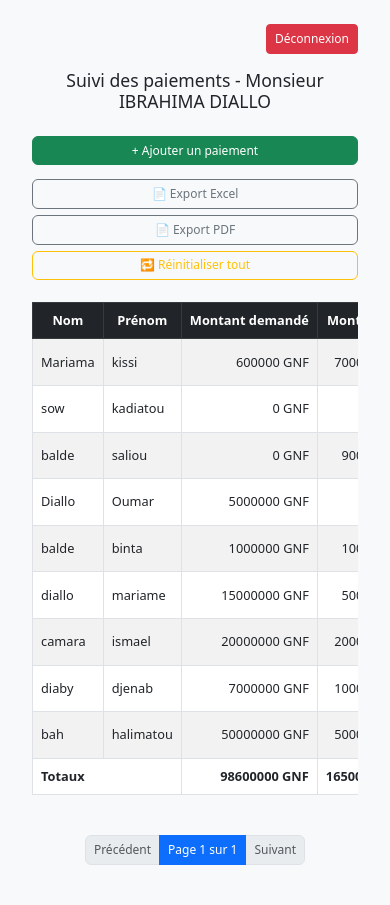
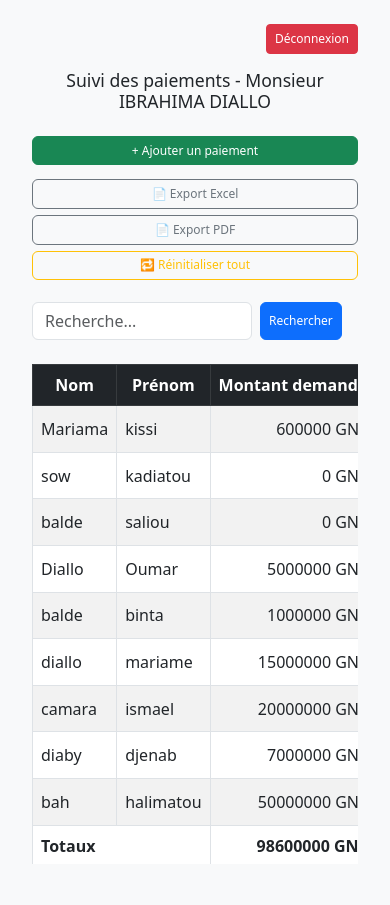
Before and after one commit to Kadialiou/Suivi-Paiements, a Django app: page / in a window 390 px wide. After the commit the page ends 864 px from the top, so only its background shows below. Run offline with Django 5.2, Linux system fonts and the light colour scheme; a user stored in the database is signed in; data comes from the database, SQL or seed files in the repository; both versions use the stored data as it was after the commit; some libraries are stand-ins or nearby versions.

Commit message:
Mise à jour des vues et du templates pour la recherche et l'affichage mobile

```diff
--- a/paiements/templates/paiements/liste.html
+++ b/paiements/templates/paiements/liste.html
@@ -1,3 +1,4 @@
+<!-- filepath: c:\Users\pc\Desktop\suivi_paiements\paiements\templates\paiements\liste.html -->
 <!DOCTYPE html>
 <html lang="fr">
 <head>
@@ -6,47 +7,25 @@
     <title>Suivi des paiements - Monsieur IBRAHIMA DIALLO</title>
     <link href="https://cdn.jsdelivr.net/npm/bootstrap@5.3.0/dist/css/bootstrap.min.css" rel="stylesheet" />
     <style>
-        th, td {
-            white-space: nowrap;
+        th, td { white-space: nowrap; }
+        .table-scroll {
+            max-height: 500px;
+            overflow-y: auto;
+            display: block;
         }
-
-        .btn {
-            font-size: 0.9rem;
+        .table-scroll table {
+            width: 100%;
+            margin-bottom: 0;
         }
-
+        .btn { font-size: 0.9rem; }
         @media (max-width: 576px) {
-            .container-fluid {
-                padding-left: 0;
-                padding-right: 0;
-            }
-
-            h2 {
-                font-size: 1.1rem;
-                text-align: center;
-            }
-
-            .table-responsive {
-                font-size: 0.8rem;
-            }
-
-            th, td {
-                padding: 0.3rem 0.5rem;
-            }
-
-            .btn, .page-link {
-                font-size: 0.75rem !important;
-                padding: 0.3rem 0.5rem !important;
-            }
-
-            .d-flex.flex-column.flex-md-row {
-                flex-direction: column !important;
-                align-items: stretch !important;
-            }
-
-            .d-flex.flex-column.flex-md-row .btn {
-                width: 100%;
-                margin-bottom: 6px;
-            }
+            .container-fluid { padding-left: 0; padding-right: 0; }
+            h2 { font-size: 1.1rem; text-align: center; }
+            .table-responsive { font-size: 0.8rem; }
+            th, td { padding: 0.3rem 0.5rem; }
+            .btn, .page-link { font-size: 0.75rem !important; padding: 0.3rem 0.5rem !important; }
+            .d-flex.flex-column.flex-md-row { flex-direction: column !important; align-items: stretch !important; }
+            .d-flex.flex-column.flex-md-row .btn { width: 100%; margin-bottom: 6px; }
         }
     </style>
 </head>
@@ -71,8 +50,14 @@
             </div>
         </div>
 
-        <!-- Tableau -->
-        <div class="table-responsive">
+        <!-- Barre de recherche -->
+        <form method="get" class="mb-4 d-flex gap-2 flex-wrap">
+            <input type="text" name="q" class="form-control" style="max-width:220px;" placeholder="Recherche..." value="{{ query }}">
+            <button type="submit" class="btn btn-primary">Rechercher</button>
+        </form>
+
+        <!-- Tableau unique avec scroll vertical -->
+        <div class="table-scroll">
             <table class="table table-bordered table-striped align-middle w-100">
                 <thead class="table-dark text-center">
                     <tr>
@@ -118,37 +103,6 @@
                 </tfoot>
             </table>
         </div>
-
-        <!-- Pagination -->
-        <nav aria-label="Pagination" class="d-flex justify-content-center mt-4">
-            <ul class="pagination">
-                {% if paiements.has_previous %}
-                    <li class="page-item">
-                        <a class="page-link" href="?page={{ paiements.previous_page_number }}">Précédent</a>
-                    </li>
-                {% else %}
-                    <li class="page-item disabled">
-                        <span class="page-link">Précédent</span>
-                    </li>
-                {% endif %}
-
-                <li class="page-item active" aria-current="page">
-                    <span class="page-link">
-                        Page {{ paiements.number }} sur {{ paiements.paginator.num_pages }}
-                    </span>
-                </li>
-
-                {% if paiements.has_next %}
-                    <li class="page-item">
-                        <a class="page-link" href="?page={{ paiements.next_page_number }}">Suivant</a>
-                    </li>
-                {% else %}
-                    <li class="page-item disabled">
-                        <span class="page-link">Suivant</span>
-                    </li>
-                {% endif %}
-            </ul>
-        </nav>
     </div>
 </body>
 </html>
--- a/paiements/views.py
+++ b/paiements/views.py
@@ -1,22 +1,14 @@
 from django.shortcuts import render, redirect, get_object_or_404
-from django.core.paginator import Paginator
 from django.http import HttpResponse
 from django.template.loader import get_template
-from django.db.models import Sum
+from django.db.models import Sum, Q
 from xhtml2pdf import pisa
 import pandas as pd
 from .models import ClientPaiement
-from .forms import ClientPaiementForm
-from .forms import InscriptionForm
+from .forms import ClientPaiementForm, InscriptionForm
 from django.contrib import messages
-
 from django.contrib.auth.decorators import login_required
-from xhtml2pdf import pisa
-import io
-
-
 from django.contrib.auth import authenticate, login, logout
-from django.contrib.auth.decorators import login_required
 
 def connexion(request):
     if request.method == 'POST':
@@ -38,12 +30,12 @@ def deconnexion(request):
 
 @login_required
 def liste_paiements(request):
-    paiements_list = ClientPaiement.objects.all().order_by('-date_paiement')
-    paginator = Paginator(paiements_list, 10)
-    page_number = request.GET.get('page')
-    paiements = paginator.get_page(page_number)
+    query = request.GET.get('q', '').strip()
+    paiements = ClientPaiement.objects.all().order_by('-date_paiement')
+    if query:
+        paiements = paiements.filter(Q(nom__icontains=query) | Q(prenom__icontains=query))
 
-    totaux = ClientPaiement.objects.aggregate(
+    totaux = paiements.aggregate(
         total_demande=Sum('montant_demande'),
         total_verse=Sum('montant_verse'),
     )
@@ -56,6 +48,7 @@ def liste_paiements(request):
         'total_demande': total_demande,
         'total_verse': total_verse,
         'total_solde': total_solde,
+        'query': query,
     })
 
 @login_required
@@ -104,6 +97,7 @@ def export_excel(request):
     response['Content-Disposition'] = 'attachment; filename="paiements.xlsx"'
     df.to_excel(response, index=False)
     return response
+
 @login_required
 def export_pdf(request):
     paiements = ClientPaiement.objects.all().order_by('-date_paiement')
@@ -130,16 +124,13 @@ def export_pdf(request):
         return HttpResponse('Erreur lors de la génération du PDF', status=500)
     return response
 
-from .forms import InscriptionForm
-from django.contrib import messages
-
 def inscription(request):
     if request.method == 'POST':
         form = InscriptionForm(request.POST)
         if form.is_valid():
             form.save()
             messages.success(request, "Inscription réussie ! Vous pouvez maintenant vous connecter.")
-            return redirect('login')  # Redirige vers ta vue login
+            return redirect('login')
     else:
         form = InscriptionForm()
     return render(request, 'paiements/inscription.html', {'form': form})
```
Also changed, not shown: db.sqlite3.
